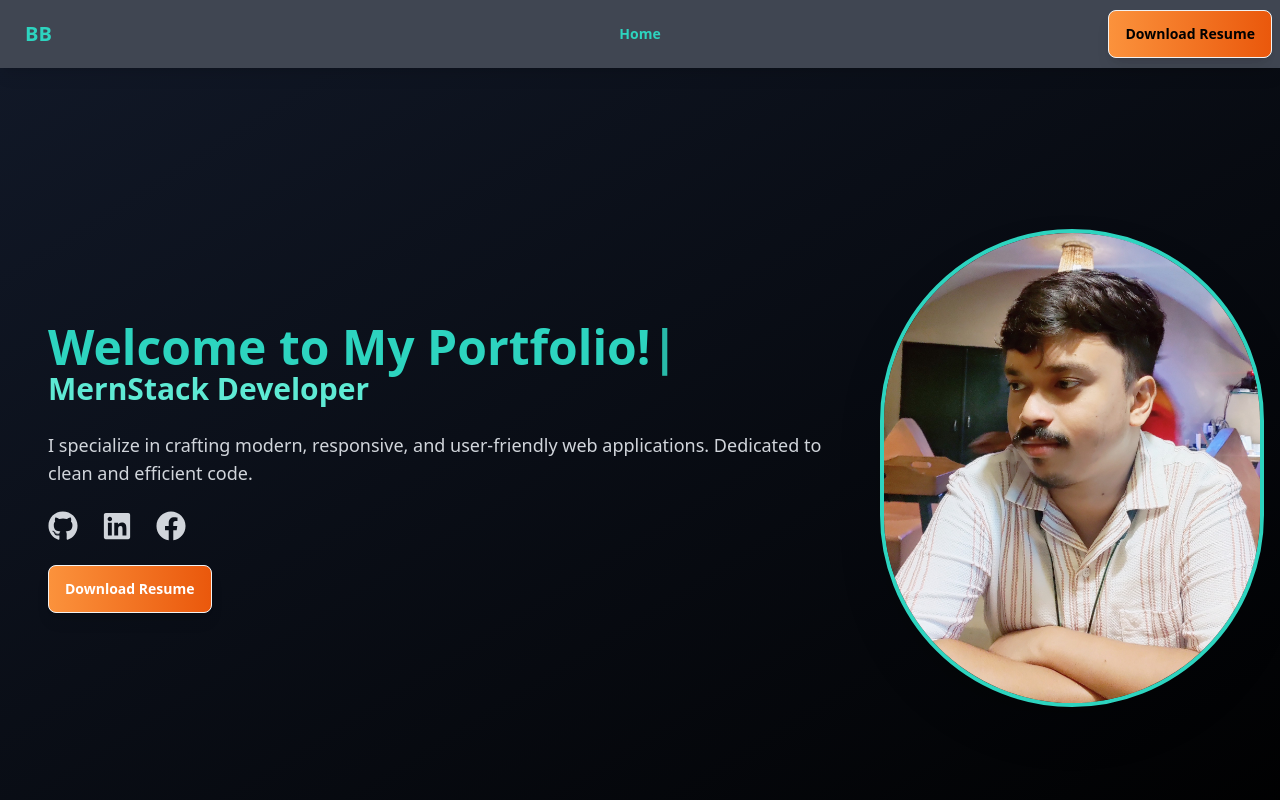
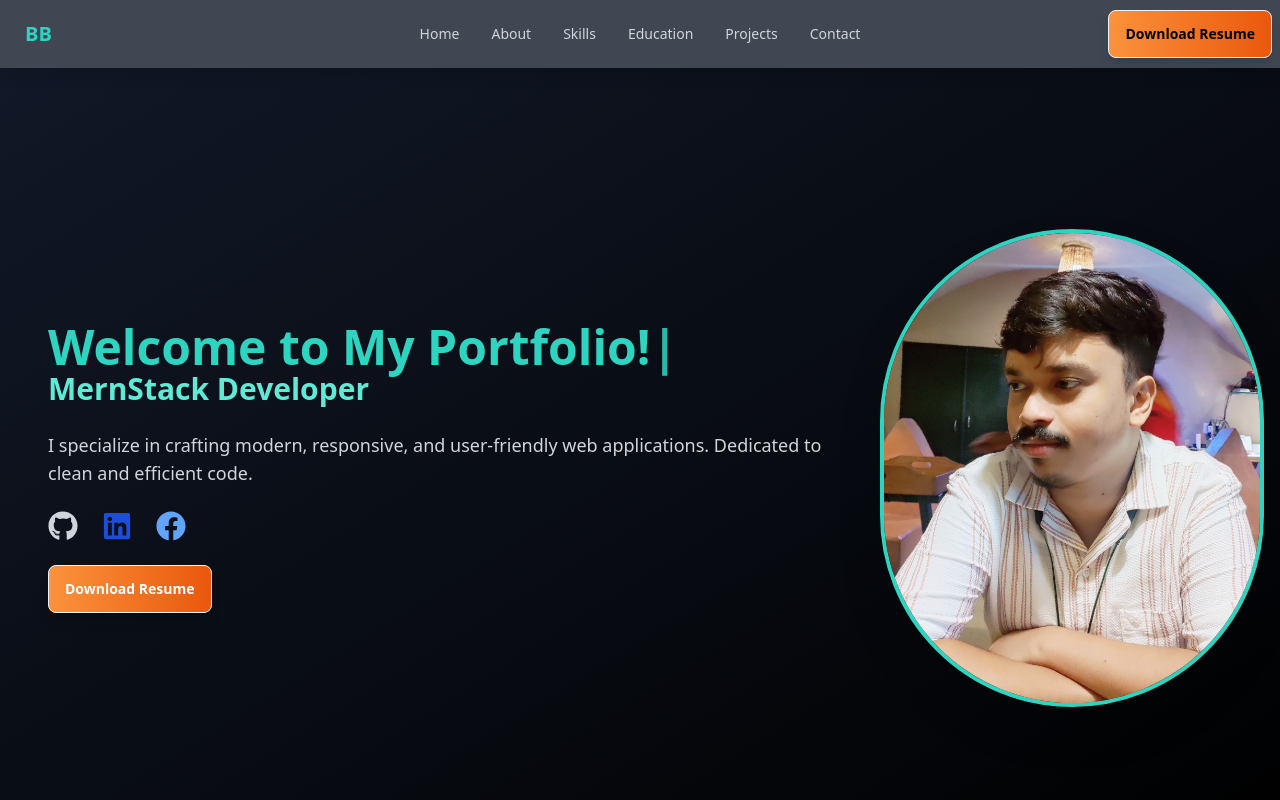
Before and after one commit to Bikram1Biswas2/Portfolio, a React (Vite) app: page / in a window 1280 px wide. Shown: the top 800 px of the page. Built offline with nearby package versions, Linux system fonts and the light colour scheme.

Commit message:
Navbar and footer complete

```diff
--- a/package.json
+++ b/package.json
@@ -17,6 +17,7 @@
     "react-dom": "^18.3.1",
     "react-icons": "^5.4.0",
     "react-router-dom": "^7.1.1",
+    "react-scroll": "^1.9.0",
     "sort-by": "^1.2.0",
     "typewriter-effect": "^2.21.0"
   },
--- a/src/Components/Home/AboutMe/AboutMe.jsx
+++ b/src/Components/Home/AboutMe/AboutMe.jsx
@@ -1,6 +1,6 @@
 const AboutMe = () => {
     return (
-        <div className="w-full min-h-screen bg-gradient-to-r from-gray-800 via-teal-900 to-gray-800 text-white py-16">
+        <div id="aboutMe" className="w-full min-h-screen bg-gradient-to-r from-gray-800 via-teal-900 to-gray-800 text-white py-16">
             <div className="container mx-auto px-6">
                 <h2 className="text-4xl font-bold text-center text-teal-400 mb-6">About Me</h2>
                 <div className="lg:flex lg:justify-between gap-3">
--- a/src/Components/Home/ContactMe/ContactMe.jsx
+++ b/src/Components/Home/ContactMe/ContactMe.jsx
@@ -26,7 +26,7 @@ const ContactMe = () => {
       };
 
     return (
-       <div className='bg-gradient-to-r from-gray-900 via-gray-800 to-gray-700 '>
+       <div id='contactMe' className='bg-gradient-to-r from-gray-900 via-gray-800 to-gray-700 '>
         <h2 className='text-center text-4xl font-bold text-teal-400'>Contact Me</h2>
          <div className="grid sm:grid-cols-1 md:grid-cols-2 gap-8 p-8 ">
             {/* Contact Form */}
--- a/src/Components/Home/Designation/Designation.jsx
+++ b/src/Components/Home/Designation/Designation.jsx
@@ -44,7 +44,7 @@ const Designation = () => {
                             href="https://www.linkedin.com/feed/"
                             target="_blank"
                             rel="noopener noreferrer"
-                            className="text-gray-300 hover:text-teal-400 transition duration-300"
+                            className=" hover:text-teal-400 transition duration-300 text-blue-700"
                         >
                             <FaLinkedin />
                         </a>
@@ -52,7 +52,7 @@ const Designation = () => {
                             href="https://www.facebook.com/bikrm.biawas"
                             target="_blank"
                             rel="noopener noreferrer"
-                            className="text-gray-300 hover:text-teal-400 transition duration-300"
+                            className="text-blue-400 hover:text-teal-400 transition duration-300"
                         >
                             <FaFacebook />
                         </a>
--- a/src/Components/Home/Education/Education.jsx
+++ b/src/Components/Home/Education/Education.jsx
@@ -1,6 +1,6 @@
 const Education = () => {
     return (
-        <div className="w-full min-h-screen bg-gradient-to-r from-gray-700 to-gray-900 text-white py-16">
+        <div id='education' className="w-full min-h-screen bg-gradient-to-r from-gray-700 to-gray-900 text-white py-16">
             <div className="container mx-auto px-6">
                 <h2 className="text-4xl font-bold text-center text-teal-400 mb-12">My Education</h2>
 
--- /dev/null
+++ b/src/Components/Home/Footer/Footer.jsx
@@ -0,0 +1,44 @@
+import React from "react";
+import { FaGithub, FaLinkedin, FaFacebook } from "react-icons/fa";
+
+const Footer = () => {
+  return (
+    <footer className="bg-gray-900 text-gray-400 py-6">
+      <div className="container mx-auto text-center space-y-4">
+        {/* Social Links */}
+        <div className="flex justify-center gap-6 text-xl">
+          <a
+            href="https://github.com/Bikram1Biswas2"
+            target="_blank"
+            rel="noopener noreferrer"
+            className="hover:text-teal-400 transition-colors"
+          >
+            <FaGithub />
+          </a>
+          <a
+            href="https://www.linkedin.com/feed/"
+            target="_blank"
+            rel="noopener noreferrer"
+            className="hover:text-teal-400 transition-colors text-blue-700"
+          >
+            <FaLinkedin />
+          </a>
+          <a
+            href="https://www.facebook.com/bikrm.biawas"
+            target="_blank"
+            rel="noopener noreferrer"
+            className="hover:text-teal-400 transition-colors text-blue-500"
+          >
+            <FaFacebook />
+          </a>
+        </div>
+        {/* Copyright */}
+        <p className="text-sm">
+          © {new Date().getFullYear()} Bikram Biswas. All Rights Reserved.
+        </p>
+      </div>
+    </footer>
+  );
+};
+
+export default Footer;
--- a/src/Components/Home/Home.jsx
+++ b/src/Components/Home/Home.jsx
@@ -2,6 +2,7 @@ import AboutMe from "./AboutMe/AboutMe";
 import ContactMe from "./ContactMe/ContactMe";
 import Designation from "./Designation/Designation";
 import Education from "./Education/Education";
+import Footer from "./Footer/Footer";
 import MySkills from "./MySkills/MySkills";
 import Navbar from "./Navbar/Navbar";
 import Projects from "./Projects/Projects";
@@ -9,7 +10,7 @@ import Projects from "./Projects/Projects";
 
 const Home = () => {
     return (
-        <div className="">
+        <div id="home" className="">
             <Navbar></Navbar>
             <Designation></Designation>
             <AboutMe></AboutMe>
@@ -17,6 +18,7 @@ const Home = () => {
             <Education></Education>
             <Projects></Projects>
             <ContactMe></ContactMe>
+            <Footer></Footer>
         </div>
     );
 };
--- a/src/Components/Home/MySkills/MySkills.jsx
+++ b/src/Components/Home/MySkills/MySkills.jsx
@@ -1,6 +1,6 @@
 const MySkills = () => {
     return (
-        <div className="w-full min-h-screen bg-gradient-to-r from-gray-700 to-gray-900 text-white py-16">
+        <div id='mySkill' className="w-full min-h-screen bg-gradient-to-r from-gray-700 to-gray-900 text-white py-16">
             <div className="container mx-auto px-6">
                 <h2 className="text-4xl font-bold text-center text-teal-400 mb-12">My Skills</h2>
 
--- a/src/Components/Home/Navbar/Navbar.jsx
+++ b/src/Components/Home/Navbar/Navbar.jsx
@@ -1,19 +1,73 @@
-import { NavLink } from "react-router-dom";
+import { Link } from "react-scroll";
 
 const Navbar = () => {
     const links = (
         <>
             <li>
-                <NavLink
-                    to="/"
-                    className={({ isActive }) =>
-                        isActive
-                            ? "text-teal-400 font-semibold"
-                            : "text-gray-300 hover:text-teal-400 transition duration-300"
-                    }
+                <Link
+                    to="home"
+                    smooth={true}
+                    duration={500}
+                    offset={-70}
+                    className="cursor-pointer text-gray-300 hover:text-teal-400 transition duration-300"
                 >
                     Home
-                </NavLink>
+                </Link>
+            </li>
+            <li>
+                <Link
+                    to="aboutMe"
+                    smooth={true}
+                    duration={500}
+                    offset={-70}
+                    className="cursor-pointer text-gray-300 hover:text-teal-400 transition duration-300"
+                >
+                    About
+                </Link>
+            </li>
+            <li>
+                <Link
+                    to="mySkill"
+                    smooth={true}
+                    duration={500}
+                    offset={-70}
+                    className="cursor-pointer text-gray-300 hover:text-teal-400 transition duration-300"
+                >
+                    Skills
+                </Link>
+            </li>
+            <li>
+                <Link
+                    to="education"
+                    smooth={true}
+                    duration={500}
+                    offset={-70}
+                    className="cursor-pointer text-gray-300 hover:text-teal-400 transition duration-300"
+                >
+                     Education
+                </Link>
+            </li>
+            <li>
+                <Link
+                    to="myProjects"
+                    smooth={true}
+                    duration={500}
+                    offset={-70}
+                    className="cursor-pointer text-gray-300 hover:text-teal-400 transition duration-300"
+                >
+                    Projects
+                </Link>
+            </li>
+            <li>
+                <Link
+                    to="contactMe"
+                    smooth={true}
+                    duration={500}
+                    offset={-70}
+                    className="cursor-pointer text-gray-300 hover:text-teal-400 transition duration-300"
+                >
+                    Contact
+                </Link>
             </li>
         </>
     );
@@ -58,7 +112,7 @@ const Navbar = () => {
                         href="/public/My Resume.pdf"
                         target="_blank"
                         rel="noopener noreferrer"
-                        className="btn  bg-gradient-to-r from-orange-400 to-orange-600 text-black hover:from-orange-500 hover:to-orange-700 transition shadow-lg"
+                        className="btn bg-gradient-to-r from-orange-400 to-orange-600 text-black hover:from-orange-500 hover:to-orange-700 transition shadow-lg"
                     >
                         Download Resume
                     </a>
--- a/src/Components/Home/Projects/Projects.jsx
+++ b/src/Components/Home/Projects/Projects.jsx
@@ -43,7 +43,7 @@ const Projects = () => {
 
 
     return (
-        <div className="w-full min-h-screen bg-gradient-to-r from-gray-900 via-gray-800 to-gray-700 py-16">
+        <div id='myProjects' className="w-full min-h-screen bg-gradient-to-r from-gray-900 via-gray-800 to-gray-700 py-16">
             <div className="container mx-auto px-6">
                 <h2 className="text-4xl font-bold text-center text-teal-400 mb-12">My Projects</h2>
 
```
Also changed, not shown: 1 other file (tests, documents, lock files or other folders).
